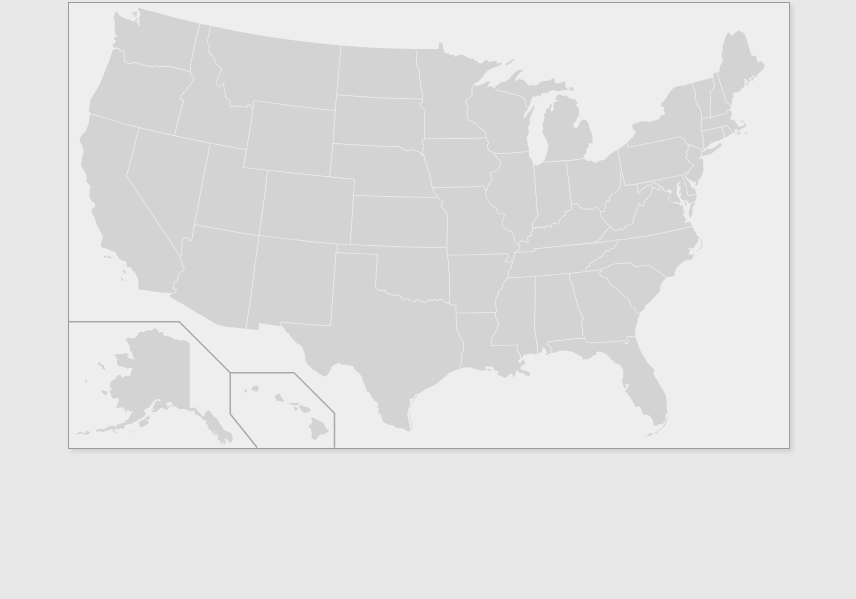
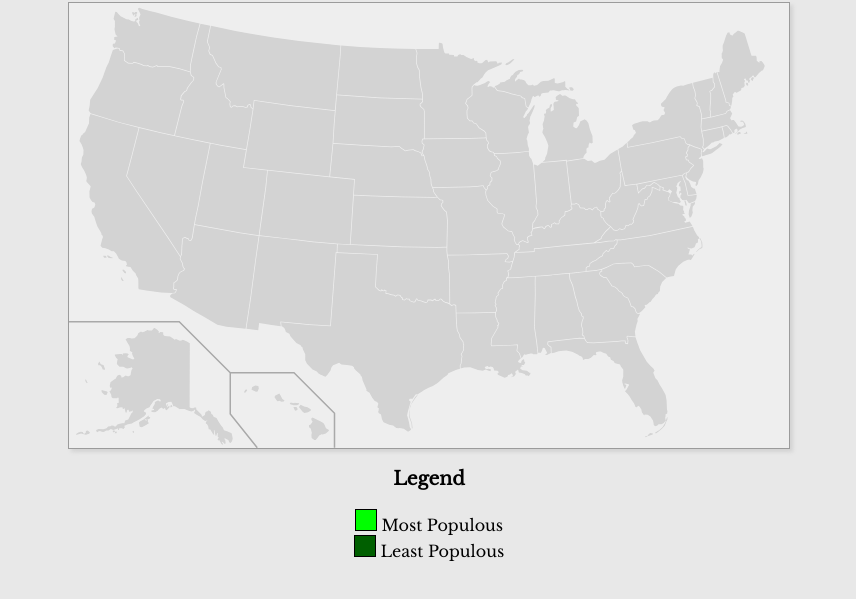
Before and after one commit to superbuggy/state-populations-visualized, a website: page public/index.html in a window 1280 px wide. Shown: the part 105-704 px from the top of the page, without its empty margins (211-1067 px from the left). Drawn offline with nearby package versions, Linux system fonts and the light colour scheme; files that its build step writes are made by us from their sources; no server answers; files whose address does not match are found by name.

Commit message:
Add legend

```diff
--- a/public/index.html
+++ b/public/index.html
@@ -68,6 +68,17 @@
       </g>
       <path id="frames" fill="none" stroke="#A9A9A9" stroke-width="2" d="M215,493v55l36,45 M0,425h147l68,68h85l54,54v46" />
     </svg>
+    <footer>
+      <h3>Legend</h3>
+      <div>
+        <div class="max"></div>
+         Most Populous
+      </div>
+      <div>
+        <div class="min"></div>
+        Least Populous
+      </div>
+    </footer>
   </div>
 </body>
 </html>
--- a/public/style.css
+++ b/public/style.css
@@ -4,6 +4,11 @@ body {
   background: rgb(232, 232, 232);
   text-align: center;
   font-family: 'Libre Baskerville', Georgia, 'Times New Roman', Times, serif;
+}
+
+footer {
+  width: 50vw;
+  margin: 0 auto;
 }
 
 svg {
@@ -24,3 +29,15 @@ g path:hover {
 .container {
   padding: 1em;
 }
+
+.max, .min {
+  min-height: 20px;
+  max-height: 20px;
+  min-width: 20px;
+  max-width: 20px;
+  border: 1px solid black;
+  display: inline-block;
+}
+
+.min { background: rgb(0, 95, 0); }
+.max { background: rgb(0, 255, 0); }
```
